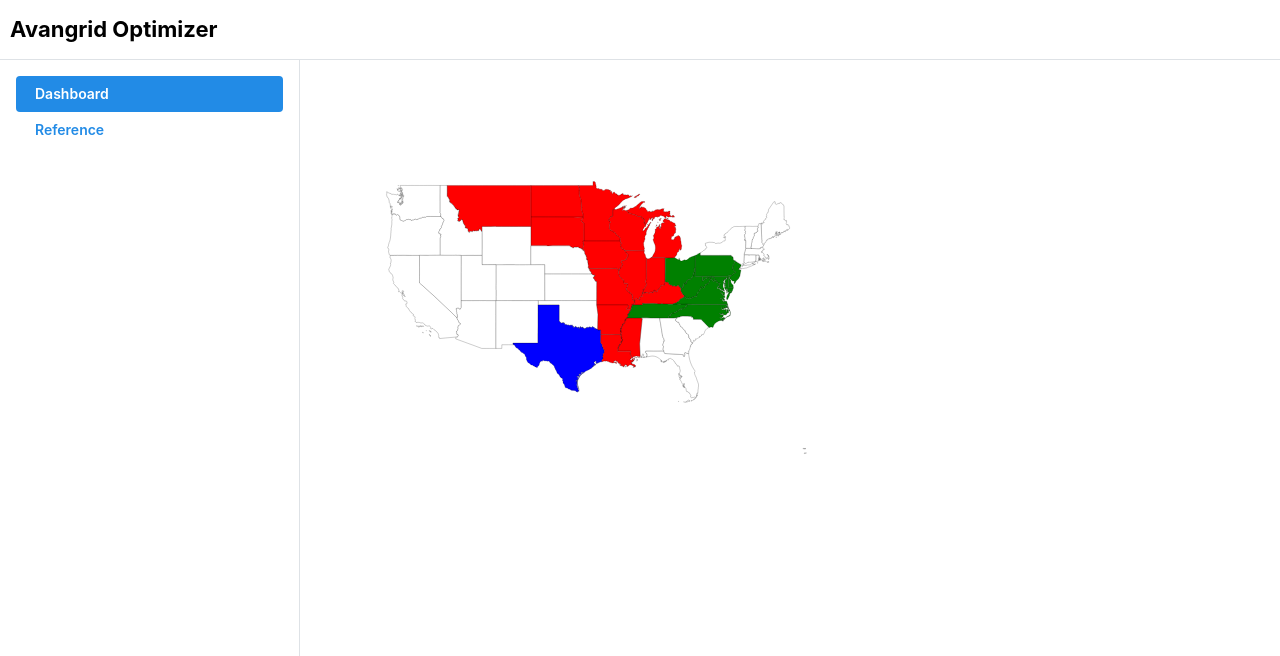
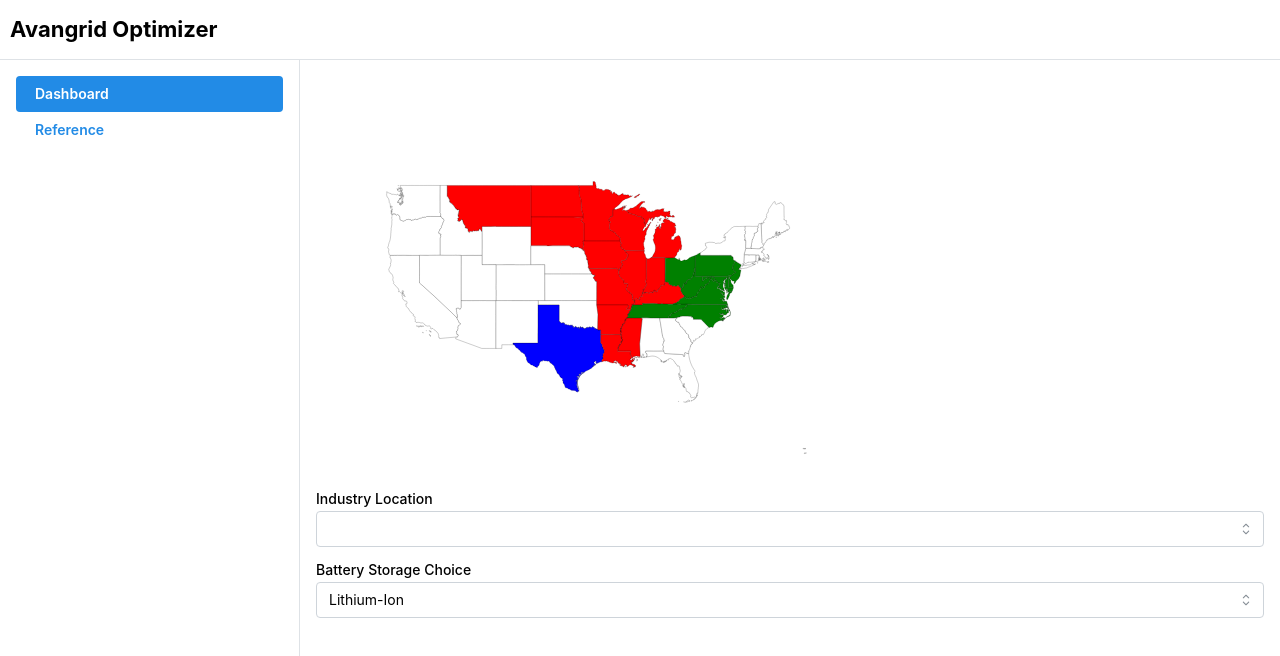
Before and after one commit to hunkim98/avangrid-hack, a Next.js app: page / in a window 1280 px wide. Shown: the top 656 px of the page. Built offline with nearby package versions, Linux system fonts and the light colour scheme.

Commit message:
Deploy buttons

```diff
--- /dev/null
+++ b/data/region.ts
@@ -0,0 +1 @@
+export const RTO_REGION = [[], [], []]
--- a/pages/index.tsx
+++ b/pages/index.tsx
@@ -1,6 +1,7 @@
 import Resizer from '@/components/graph/d3/Resizer'
+import { Flex, Select, Title } from '@mantine/core'
 import UsMap from '@/components/graph/d3/UsMap'
-import { Flex, Title } from '@mantine/core'
+import { Batteries } from '@/data/battery'
 import Layout from '@/components/Layout'
 import { Filter } from '@/types/filter'
 import { RTO_NAME } from '@/data/rto'
@@ -10,8 +11,10 @@ interface IndexPageProps {}
 
 const IndexPage: React.FC<IndexPageProps> = () => {
   const [filter, setFilter] = useState<Filter>({ state: null, rtoIndex: null })
+
   return (
     <Layout>
+      <Flex direction={'column'} justify={'center'} gap={10}>
         <Flex flex={1} h={400}>
           <Flex direction={'column'} flex={1} h={400} maw={500}>
             <Resizer>
@@ -20,6 +23,17 @@ const IndexPage: React.FC<IndexPageProps> = () => {
           </Flex>
           {filter.rtoIndex !== null && <Title>{RTO_NAME[filter.rtoIndex]}</Title>}
         </Flex>
+        <Select
+          label={'Industry Location'}
+          data={Batteries.map((val) => val.name)}
+          value={'None'}
+        />
+        <Select
+          label={'Battery Storage Choice'}
+          data={Batteries.map((val) => val.name)}
+          value={Batteries[0].name}
+        />
+      </Flex>
     </Layout>
   )
 }
```
Lines whose indentation alone changed are shown as unchanged.
